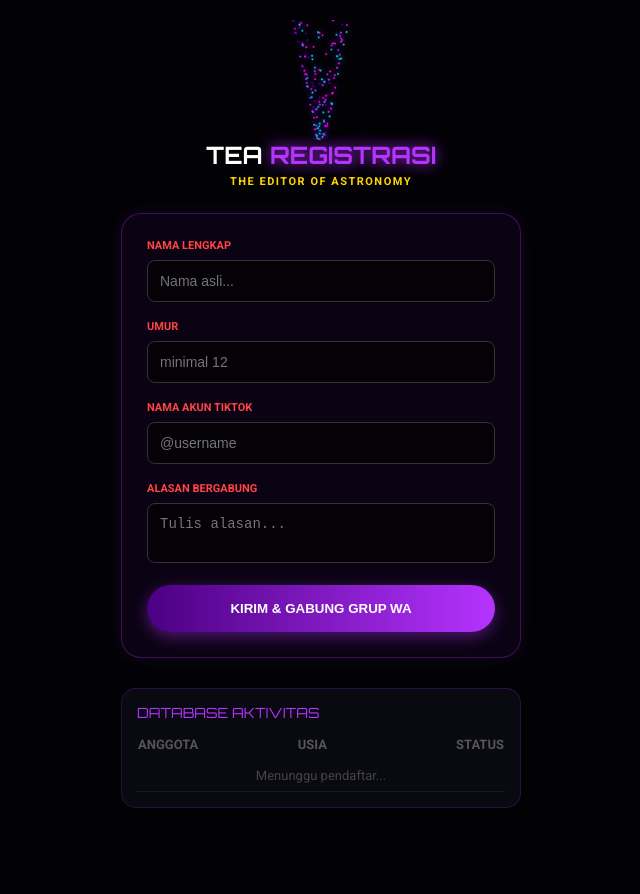
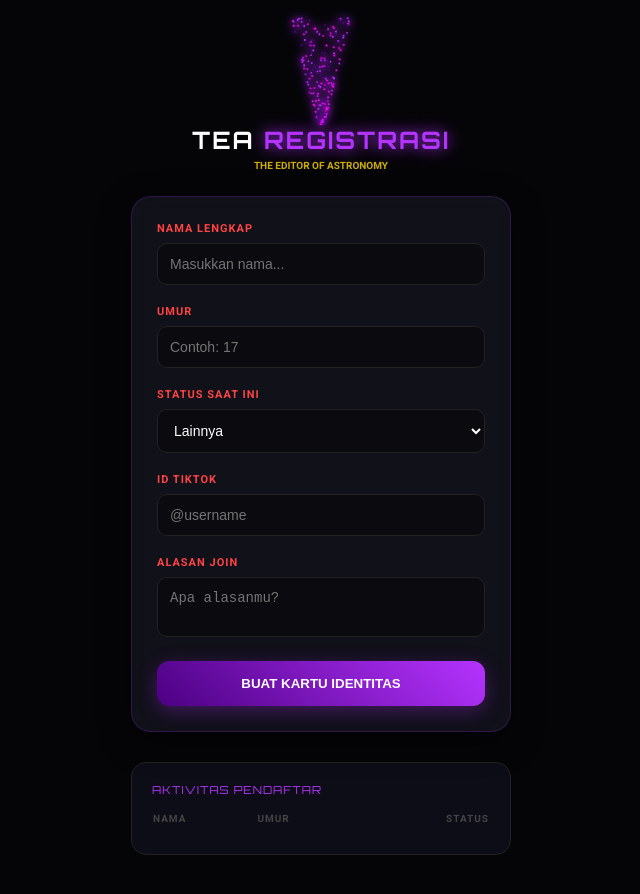
Before and after one commit to science534/TEA-imu, a plain HTML site: page index.html in a window 1280 px wide. Shown: the whole page, without its empty margins (319-959 px from the left). Before the commit the page ends 858 px from the top, so only its background shows below. Drawn offline with nearby package versions, Linux system fonts and the light colour scheme; no server answers.

Commit message:
Update index.html

```diff
--- a/index.html
+++ b/index.html
@@ -6,73 +6,102 @@
     <title>Tea Registrasi - The Editor of Astronomy</title>
     <script src="https://www.gstatic.com/firebasejs/9.15.0/firebase-app-compat.js"></script>
     <script src="https://www.gstatic.com/firebasejs/9.15.0/firebase-database-compat.js"></script>
+    <script src="https://cdnjs.cloudflare.com/ajax/libs/html2canvas/1.4.1/html2canvas.min.js"></script>
     <style>
         @import url('https://fonts.googleapis.com/css2?family=Orbitron:wght@400;700&family=Roboto:wght@400;700&display=swap');
 
         body {
             margin: 0; padding: 0;
-            background-color: #020205; /* Hitam Galaxy */
+            background-color: #050508;
             font-family: 'Roboto', sans-serif;
             color: #fff;
             display: flex; flex-direction: column; align-items: center;
             min-height: 100vh; overflow-x: hidden;
+            padding-bottom: 40px;
         }
 
-        /* TORNADO KECIL DI ATAS */
-        #tornado-container {
-            width: 120px; height: 120px;
-            margin-top: 20px; display: flex; justify-content: center;
-        }
-        canvas#tornado { width: 100%; height: 100%; }
+        #tornado-container { width: 110px; height: 110px; margin-top: 15px; }
+        canvas#tornado { width: 100%; height: 100%; filter: drop-shadow(0 0 5px #b533ff); }
 
-        .main-content { width: 92%; max-width: 400px; z-index: 10; padding-bottom: 50px; }
+        .main-content { width: 92%; max-width: 380px; z-index: 10; display: flex; flex-direction: column; align-items: center;}
 
         .header { text-align: center; margin-bottom: 25px; }
-        .logo-text { font-family: 'Orbitron', sans-serif; font-size: 24px; font-weight: bold; }
-        .tea { color: #fff; }
+        .logo-text { font-family: 'Orbitron', sans-serif; font-size: 24px; font-weight: bold; letter-spacing: 2px; }
         .reg { color: #b533ff; text-shadow: 0 0 15px #b533ff; }
-        .sub-logo {
-            color: #ffd700; font-size: 11px; margin-top: 5px;
-            letter-spacing: 1.5px; font-weight: bold;
-        }
+        .sub-logo { color: #ffd700; font-size: 10px; margin-top: 5px; font-weight: bold; opacity: 0.8; }
 
-        /* FORM CARD */
-        .card {
-            background: rgba(15, 5, 25, 0.75);
+        /* FORM STYLE */
+        #form-section { width: 100%; }
+        .form-card {
+            background: rgba(20, 20, 30, 0.8);
             backdrop-filter: blur(10px);
             padding: 25px; border-radius: 20px;
-            border: 1px solid rgba(181, 51, 255, 0.3);
-            box-shadow: 0 0 20px rgba(181, 51, 255, 0.1);
+            border: 1px solid rgba(181, 51, 255, 0.2);
+            box-shadow: 0 10px 30px rgba(0,0,0,0.5);
         }
-
-        .label { color: #ff4444; font-size: 11px; font-weight: bold; margin-bottom: 8px; display: block; }
+        .label { color: #ff4444; font-size: 11px; font-weight: bold; margin-bottom: 8px; display: block; letter-spacing: 1px; }
         .input {
-            width: 100%; background: rgba(0, 0, 0, 0.6);
-            border: 1px solid #333; border-radius: 8px;
-            padding: 12px; color: #fff; margin-bottom: 18px;
+            width: 100%; background: #0a0a0f;
+            border: 1px solid #222; border-radius: 10px;
+            padding: 12px; color: #fff; margin-bottom: 20px;
             box-sizing: border-box; font-size: 14px;
         }
 
-        /* BUTTON GALAXY */
-        .btn {
-            width: 100%; padding: 16px; border-radius: 50px; border: none;
-            background: linear-gradient(90deg, #4b0082, #b533ff);
-            color: white; font-weight: bold; cursor: pointer;
-            box-shadow: 0 5px 15px rgba(181, 51, 255, 0.4);
-            text-transform: uppercase;
+        .btn-proses {
+            width: 100%; padding: 15px; border-radius: 12px; border: none;
+            background: linear-gradient(45deg, #4b0082, #b533ff);
+            color: white; font-weight: bold; cursor: pointer; text-transform: uppercase;
+            box-shadow: 0 5px 20px rgba(181, 51, 255, 0.3);
         }
 
-        /* DATABASE AKTIVITAS */
-        .db-section {
-            margin-top: 30px; background: rgba(10, 10, 20, 0.9);
-            padding: 15px; border-radius: 15px;
-            border: 1px solid rgba(181, 51, 255, 0.2);
+        /* NEW CARD DESIGN (DIAMOND NEON STYLE) */
+        #card-section { width: 100%; display: none; text-align: center; animation: fadeIn 0.5s; }
+        @keyframes fadeIn { from { opacity: 0; transform: translateY(10px); } to { opacity: 1; transform: translateY(0); } }
+
+        #id-card-visual {
+            width: 100%; background: linear-gradient(145deg, #0d0d15, #050508);
+            border: 1px solid #b533ff; border-radius: 20px;
+            padding: 30px 20px; box-sizing: border-box; text-align: left;
+            position: relative; margin-bottom: 25px;
+            overflow: hidden;
+            box-shadow: 0 0 30px rgba(181, 51, 255, 0.2);
         }
-        .db-title { color: #b533ff; font-family: 'Orbitron', sans-serif; font-size: 14px; margin-bottom: 15px; }
-        table { width: 100%; border-collapse: collapse; font-size: 13px; }
-        th { text-align: left; color: #555; padding-bottom: 8px; }
-        td { padding: 8px 0; border-bottom: 1px solid #1a1a1a; }
-        .status { color: #00ff88; font-weight: bold; text-align: right; }
+
+        /* Watermark Background */
+        #id-card-visual::before {
+            content: "TEA";
+            position: absolute; top: 50%; left: 50%;
+            transform: translate(-50%, -50%) rotate(-15deg);
+            font-size: 120px; font-weight: 900;
+            color: rgba(181, 51, 255, 0.03);
+            font-family: 'Orbitron'; z-index: 0;
+        }
+
+        .card-header-community {
+            font-family: 'Orbitron'; color: #ffd700; font-size: 10px;
+            letter-spacing: 2px; margin-bottom: 10px; display: block;
+        }
+
+        .card-main-title {
+            color: #fff; font-family: 'Orbitron', sans-serif;
+            font-size: 18px; font-weight: 700; margin-bottom: 25px;
+            border-bottom: 1px solid rgba(181, 51, 255, 0.3);
+            padding-bottom: 10px; position: relative; z-index: 1;
+        }
+
+        .card-info-row { display: flex; margin-bottom: 12px; position: relative; z-index: 1; }
+        .card-info-label { color: #b533ff; width: 90px; font-size: 11px; font-weight: bold; letter-spacing: 1px; }
+        .card-info-value { color: #fff; font-weight: bold; font-size: 14px; text-transform: uppercase; }
+
+        .btn-download { width: 100%; padding: 15px; border-radius: 50px; background: #00e676; color: #000; border:none; margin-bottom:12px; font-weight:800; cursor:pointer; font-size: 13px; }
+        .btn-wa { width: 100%; padding: 15px; border-radius: 50px; background: #fff; color: #000; border:none; font-weight:800; cursor:pointer; font-size: 13px; }
+
+        /* DATABASE ACTIVITY */
+        .db-section { margin-top: 30px; background: rgba(15, 15, 25, 0.9); padding: 20px; border-radius: 15px; border: 1px solid #222; width: 100%; box-sizing: border-box; }
+        table { width: 100%; border-collapse: collapse; font-size: 12px; }
+        th { color: #444; padding-bottom: 10px; font-size: 10px; letter-spacing: 1px; }
+        td { padding: 10px 0; border-bottom: 1px solid #1a1a1a; }
+        .status-tag { color: #00ff88; font-weight: bold; text-align: right; }
     </style>
 </head>
 <body>
@@ -81,100 +110,111 @@
 
 <div class="main-content">
     <div class="header">
-        <div class="logo-text"><span class="tea">TEA</span> <span class="reg">REGISTRASI</span></div>
+        <div class="logo-text"><span style="color:#fff">TEA</span> <span class="reg">REGISTRASI</span></div>
         <div class="sub-logo">THE EDITOR OF ASTRONOMY</div>
     </div>
 
-    <div class="card">
-        <label class="label">NAMA LENGKAP</label>
-        <input type="text" id="nama" class="input" placeholder="Nama asli...">
-        <label class="label">UMUR</label>
-        <input type="number" id="umur" class="input" placeholder="minimal 12">
-        <label class="label">NAMA AKUN TIKTOK</label>
-        <input type="text" id="tiktok" class="input" placeholder="@username">
-        <label class="label">ALASAN BERGABUNG</label>
-        <textarea id="alasan" class="input" style="height: 60px; resize: none;" placeholder="Tulis alasan..."></textarea>
-        <button class="btn" onclick="prosesRegistrasi()">KIRIM & GABUNG GRUP WA</button>
+    <div id="form-section">
+        <div class="form-card">
+            <label class="label">NAMA LENGKAP</label>
+            <input type="text" id="nama" class="input" placeholder="Masukkan nama...">
+
+            <label class="label">UMUR</label>
+            <input type="number" id="umur" class="input" placeholder="Contoh: 17">
+
+            <label class="label">STATUS SAAT INI</label>
+            <select id="status" class="input">
+                <option value="Lainnya">Lainnya</option>
+                <option value="Pekerja">Pekerja</option>
+                <option value="Pelajar">Pelajar</option>
+                <option value="Mahasiswa">Mahasiswa</option>
+            </select>
+
+            <label class="label">ID TIKTOK</label>
+            <input type="text" id="tiktok" class="input" placeholder="@username">
+
+            <label class="label">ALASAN JOIN</label>
+            <textarea id="alasan" class="input" style="height: 60px; resize: none;" placeholder="Apa alasanmu?"></textarea>
+
+            <button class="btn-proses" onclick="prosesRegistrasi()">Buat Kartu Identitas</button>
+        </div>
+    </div>
+
+    <div id="card-section">
+        <div id="id-card-visual">
+            <span class="card-header-community">TEA COMMUNITY 1</span>
+            <div class="card-main-title">KARTU IDENTITAS TEA</div>
+
+            <div class="card-info-row"><div class="card-info-label">IDENTITAS</div><div id="c-nama" class="card-info-value"></div></div>
+            <div class="card-info-row"><div class="card-info-label">USIA</div><div id="c-umur" class="card-info-value"></div></div>
+            <div class="card-info-row"><div class="card-info-label">LEVEL</div><div id="c-status" class="card-info-value"></div></div>
+            <div class="card-info-row"><div class="card-info-label">PLATFORM</div><div id="c-tiktok" class="card-info-value"></div></div>
+        </div>
+        <button class="btn-download" onclick="downloadKartu()">UNDUH KARTU (PNG)</button>
+        <button class="btn-wa" onclick="window.open('https://chat.whatsapp.com/FrYPryo1gJb6eHbNhXJRvu', '_blank')">GABUNG GRUP SEKARANG</button>
     </div>
 
     <div class="db-section">
-        <div class="db-title">DATABASE AKTIVITAS</div>
+        <div style="color:#b533ff; font-family:'Orbitron'; font-size:11px; margin-bottom:15px; letter-spacing:1px;">AKTIVITAS PENDAFTAR</div>
         <table>
-            <thead>
-                <tr>
-                    <th>ANGGOTA</th>
-                    <th>USIA</th>
-                    <th style="text-align: right;">STATUS</th>
-                </tr>
-            </thead>
-            <tbody id="table-body">
-                <tr><td colspan="3" style="color:#444; text-align:center;">Menunggu pendaftar...</td></tr>
-            </tbody>
+            <thead><tr><th align="left">NAMA</th><th align="left">UMUR</th><th align="right">STATUS</th></tr></thead>
+            <tbody id="table-body"></tbody>
         </table>
     </div>
 </div>
 
 <script>
-    // --- FIREBASE SETUP ---
-    const firebaseConfig = { databaseURL: "https://pendaftaran-75335-default-rtdb.asia-southeast1.firebasedatabase.app/" };
-    firebase.initializeApp(firebaseConfig);
-    const db = firebase.database();
+    const db = firebase.initializeApp({ databaseURL: "https://pendaftaran-75335-default-rtdb.asia-southeast1.firebasedatabase.app/" }).database();
 
     function prosesRegistrasi() {
-        const nama = document.getElementById('nama').value;
-        const umur = document.getElementById('umur').value;
-        const tiktok = document.getElementById('tiktok').value;
-        const alasan = document.getElementById('alasan').value;
+        const n = document.getElementById('nama').value, u = document.getElementById('umur').value,
+              s = document.getElementById('status').value, t = document.getElementById('tiktok').value;
+        if(!n || !u) return alert("Mohon lengkapi Nama dan Umur!");
 
-        if(!nama || !umur) { alert("Isi Nama dan Umur dulu!"); return; }
+        db.ref('pendaftar').push({ nama: n, umur: u, status: s, tiktok: t, waktu: Date.now() }).then(() => {
+            document.getElementById('c-nama').textContent = n;
+            document.getElementById('c-umur').textContent = u + " TAHUN";
+            document.getElementById('c-status').textContent = s;
+            document.getElementById('c-tiktok').textContent = t || 'NOT SET';
 
-        // 1. Simpan ke Firebase agar muncul di "Data Aktivitas"
-        db.ref('pendaftar').push({
-            nama: nama, umur: umur, tiktok: tiktok, status: 'TERDAFTAR', waktu: Date.now()
-        }).then(() => {
-            // 2. Redirect ke WhatsApp Grup
-            window.open("https://chat.whatsapp.com/FrYPryo1gJb6eHbNhXJRvu", "_blank");
+            document.getElementById('form-section').style.display = 'none';
+            document.getElementById('card-section').style.display = 'block';
+            window.scrollTo(0, 0);
         });
     }
 
-    // Tampilkan Data Realtime di Tabel
-    db.ref('pendaftar').on('value', (snap) => {
-        const tbody = document.getElementById('table-body');
-        tbody.innerHTML = '';
-        snap.forEach((child) => {
-            const v = child.val();
-            tbody.innerHTML += `<tr><td>${v.nama}</td><td style="color:#888">${v.umur} Thn</td><td class="status">TERDAFTAR</td></tr>`;
+    function downloadKartu() {
+        html2canvas(document.getElementById('id-card-visual'), {backgroundColor:'#050508', scale: 2}).then(c => {
+            const l = document.createElement('a'); l.href = c.toDataURL(); l.download = 'ID_CARD_TEA.png'; l.click();
+        });
+    }
+
+    db.ref('pendaftar').limitToLast(10).on('value', snap => {
+        const tb = document.getElementById('table-body'); tb.innerHTML = '';
+        let data = [];
+        snap.forEach(c => { data.push(c.val()); });
+        data.reverse().forEach(v => {
+            tb.insertAdjacentHTML('beforeend', `<tr><td>${v.nama}</td><td>${v.umur} Thn</td><td class="status-tag">ACTIVE</td></tr>`);
         });
     });
 
-    // --- ANIMASI TORNADO GALAXY ---
-    const canvas = document.getElementById('tornado');
-    const ctx = canvas.getContext('2d');
-    canvas.width = 150; canvas.height = 150;
-    let particles = [];
-    const colors = ['#4b0082', '#b533ff', '#ff00ff', '#00d2ff'];
-
-    class Particle {
+    // TORNADO GALAXY
+    const cv = document.getElementById('tornado'), cx = cv.getContext('2d');
+    cv.width = 150; cv.height = 150;
+    let pts = [];
+    class Pt {
         constructor() { this.reset(); }
-        reset() {
-            this.y = canvas.height; this.angle = Math.random() * Math.PI * 2;
-            this.speed = 1 + Math.random() * 2; this.color = colors[Math.floor(Math.random()*colors.length)];
-        }
-        update() { this.y -= this.speed; this.angle += 0.15; if (this.y < 0) this.reset(); }
+        reset() { this.y = 150; this.a = Math.random()*Math.PI*2; this.s = 1+Math.random()*1.5; this.c = ['#4b0082','#b533ff','#ff00ff'][Math.floor(Math.random()*3)]; }
+        update() { this.y -= this.s; this.a += 0.12; if(this.y<0) this.reset(); }
         draw() {
-            const r = 5 + (Math.abs(canvas.height - this.y) * 0.2);
-            const x = (canvas.width/2) + Math.cos(this.angle) * r;
-            ctx.fillStyle = this.color; ctx.shadowBlur = 10; ctx.shadowColor = this.color;
-            ctx.beginPath(); ctx.arc(x, this.y, 1.2, 0, Math.PI*2); ctx.fill();
+            let r = 4 + (Math.abs(150-this.y)*0.25), x = 75 + Math.cos(this.a)*r;
+            cx.fillStyle = this.c; cx.shadowBlur = 10; cx.shadowColor = this.c;
+            cx.beginPath(); cx.arc(x, this.y, 1.3, 0, Math.PI*2); cx.fill();
         }
     }
-    for(let i=0; i<150; i++) particles.push(new Particle());
-    function animate() {
-        ctx.clearRect(0,0,150,150);
-        particles.forEach(p => { p.update(); p.draw(); });
-        requestAnimationFrame(animate);
-    }
-    animate();
+    for(let i=0; i<180; i++) pts.push(new Pt());
+    function anim() { cx.clearRect(0,0,150,150); pts.forEach(p => { p.update(); p.draw(); }); requestAnimationFrame(anim); }
+    anim();
 </script>
 </body>
 </html>
```
